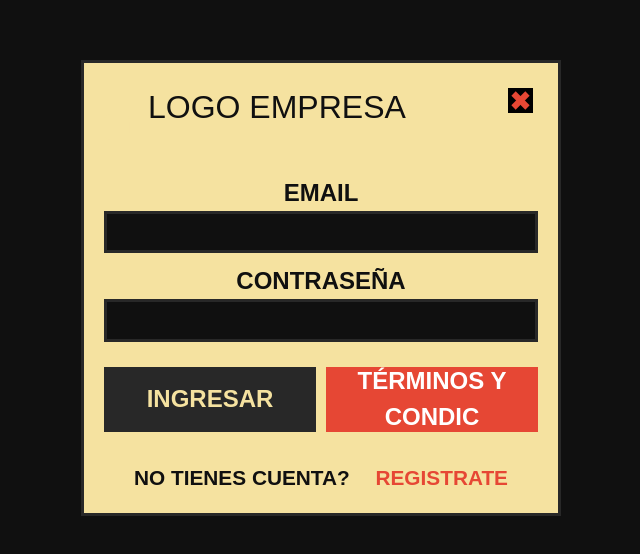
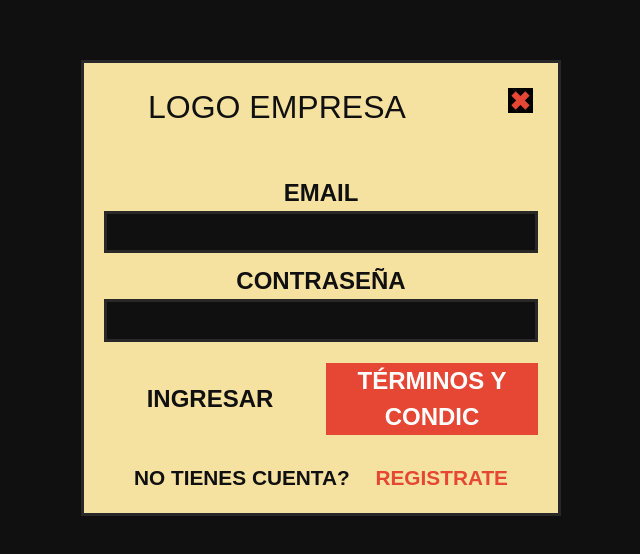
Before and after one commit to EzequielTartaglia/chess_app, a Next.js app in the folder frontend/: page /login in a window 1280 px wide. Shown: the part 112-666 px from the top of the page, without its empty margins (319-959 px from the left). Built offline with nearby package versions, Linux system fonts and the light colour scheme; a web font is replaced by a local one.

Commit message:
feat: mejorar el diseño del botón de registro y la tabla de creación de torneos; ajustar estilos y clases CSS

```diff
--- a/frontend/src/Views/Tournaments/Details/TournamentDetailsPage.jsx
+++ b/frontend/src/Views/Tournaments/Details/TournamentDetailsPage.jsx
@@ -140,6 +140,7 @@ export default async function TournamentDetailPage({ tournamentId }) {
         </div>
       </div>
 
+
       <Footer
         showSpectIcon={true}
         showRankIcon={true}
--- a/frontend/src/Views/Tournaments/TournamentsPage.jsx
+++ b/frontend/src/Views/Tournaments/TournamentsPage.jsx
@@ -167,7 +167,10 @@ export default function TournamentsPage() {
                     ))}
                 </tbody>
               </table>
-              <button onClick={() => router.push("/tournaments/create")}>
+              <button
+                onClick={() => router.push("/tournaments/create")}
+                className="mt-4 w-full max-w-[15%] min-h-[70px] h-full flex items-center justify-center gap-[15px] bg-[var(--border-color)] text-[var(--background-yellow)] font-bold uppercase text-[1.5rem] cursor-pointer hover:bg-[var(--background)] transition-all duration-300 ease-in-out"
+              >
                 Crear
               </button>
             </>
--- a/frontend/src/app/globals.css
+++ b/frontend/src/app/globals.css
@@ -122,37 +122,7 @@ body {
         height: 65px;
         margin-top: 25px;
 
-        button,
-        a {
-          display: flex;
-          justify-content: center;
-          align-items: center;
-          column-gap: 15px;
 
-          width: 100%;
-          height: 100%;
-          background-color: var(--background);
-          color: var(--background-yellow);
-          cursor: pointer;
-          text-decoration: none;
-          text-transform: uppercase;
-          font-weight: bold;
-          border: none;
-
-          &:hover {
-            transition: all 0.3s ease-in-out;
-          }
-        }
-
-        button {
-          background-color: var(--border-color);
-          color: var(--background-yellow);
-          font-size: 1.5rem;
-
-          &:hover {
-            background-color: var(--background);
-          }
-        }
 
         a {
           background-color: var(--background-orange);
@@ -239,8 +209,7 @@ body {
     justify-content: space-between;
     align-items: center;
     flex-direction: column;
-    height: calc(100vh - 160px - 160px);
-    /* padding-bottom: 280px; */
+
 
     .tournaments__table {
       width: 90%;
@@ -491,10 +460,9 @@ body {
 /* TOURNAMENT DETAIL */
 .tournament-detail_page {
   .tournament-detail {
-    height: calc(100vh - 160px - 160px);
     color: var(--background-yellow);
     padding: 20px 40px;
-    max-width: 1000px;
+    max-width: 90%;
     margin: 0 auto;
 
     h1 {
```
Also changed, not shown: frontend/src/Views/Tournaments/Details/RegisterButton.jsx (+3 -7 lines).
